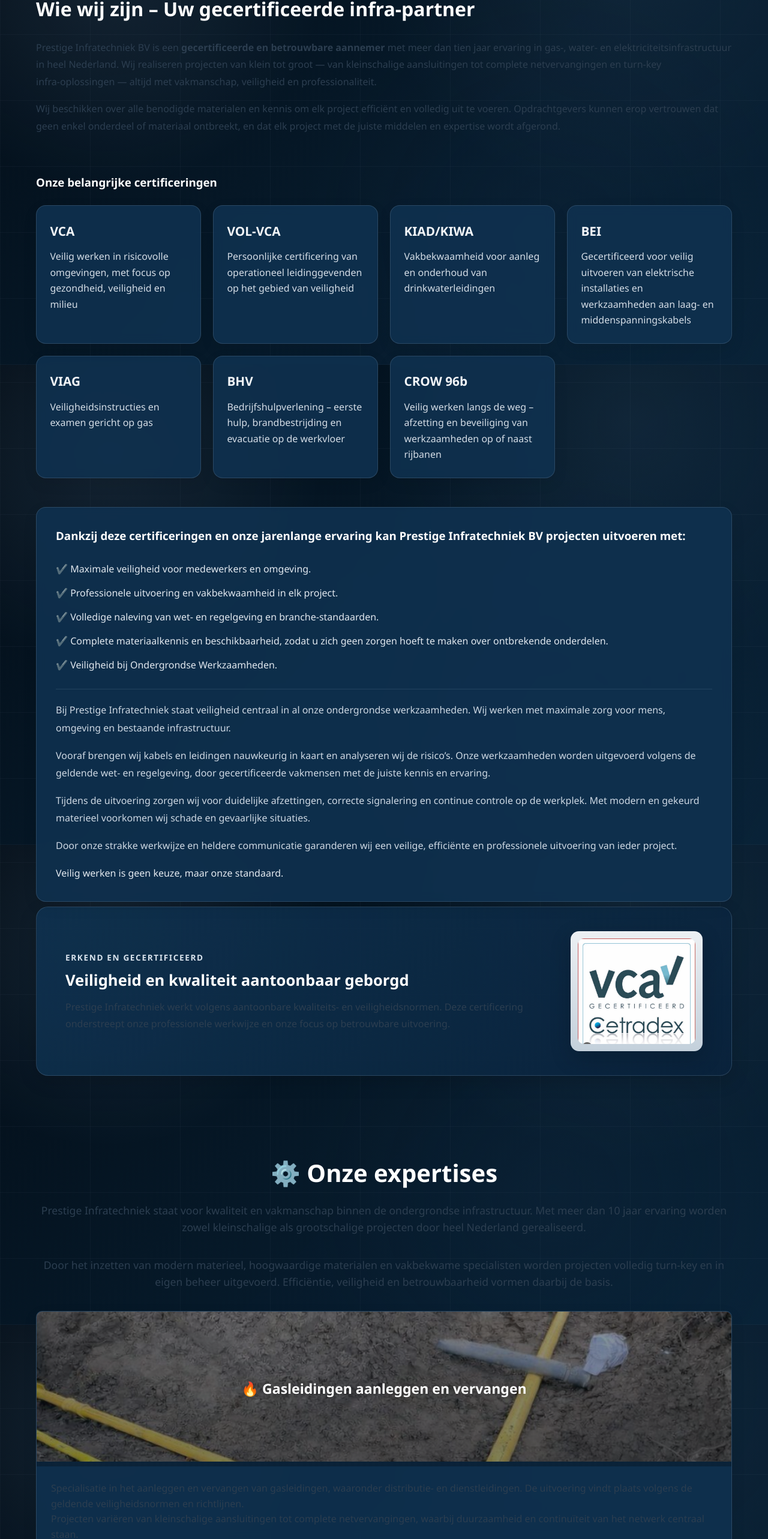
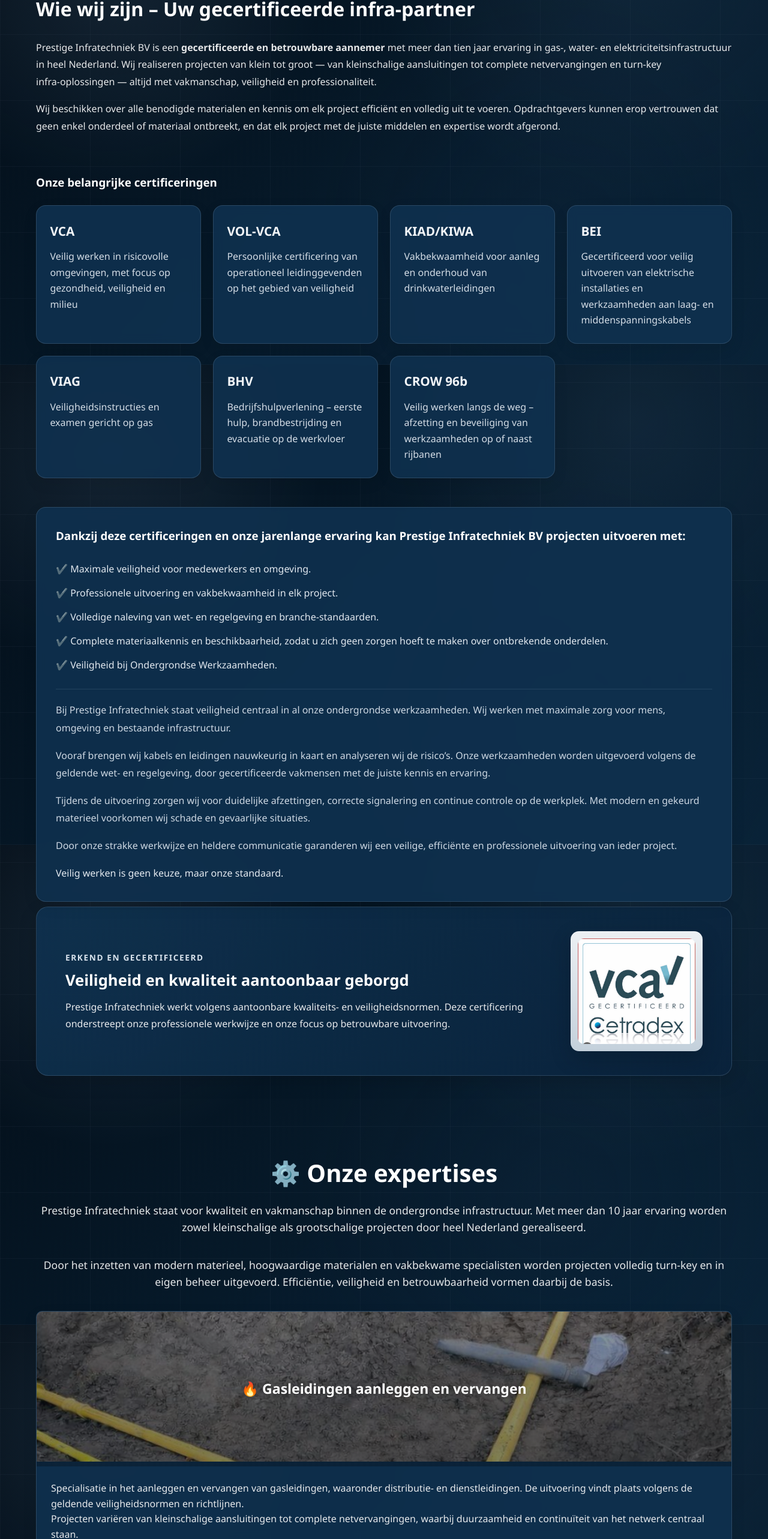
Before and after one commit to osmankayatas/ozgunsproject, a plain HTML site: page index.html in a window 1280 px wide. Shown: the part 992-3557 px from the top of the page at 60% size. Drawn offline with Linux system fonts and the light colour scheme.

Commit message:
Fix text visibility in dark sections: make paragraphs white/light

```diff
--- a/styles.css
+++ b/styles.css
@@ -239,6 +239,7 @@
 .about-text p {
     margin-bottom: 1rem;
     line-height: 1.8;
+    color: rgba(255, 255, 255, 0.9);
 }
 
 /* Services Section */
@@ -327,7 +328,7 @@
 }
 
 .service-content p {
-    color: rgba(217, 227, 237, 0.9);
+    color: rgba(217, 227, 237, 0.95);
     line-height: 1.6;
 }
 
@@ -468,7 +469,7 @@
 }
 
 .contact-copy {
-    color: var(--brand-muted);
+    color: rgba(255, 255, 255, 0.9);
     line-height: 1.8;
 }
 
@@ -793,7 +794,7 @@
 .certificate-copy p,
 .vacatures p,
 .projecten p {
-    color: #2c3e50;
+    color: rgba(255, 255, 255, 0.9);
 }
 
 .service-card,
```
